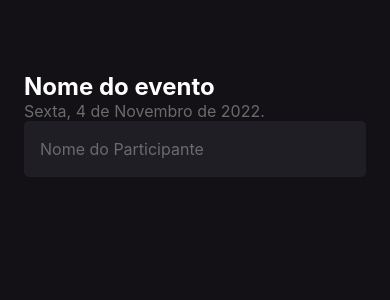
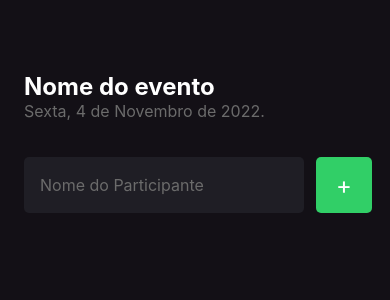
Before and after one commit to andreybatista/im-here, a React Native app: screen / in a window 390 px wide. Shown: the top 300 px of the page. Built offline with nearby package versions, Linux system fonts and the light colour scheme.

Commit message:
styles home

```diff
--- a/src/screens/Home/index.tsx
+++ b/src/screens/Home/index.tsx
@@ -1,8 +1,13 @@
-import { Text, View, TextInput } from "react-native";
+import { Text, View, TextInput, TouchableOpacity } from "react-native";
 
 import { styles } from "./styles";
 
 export function Home() {
+
+  function handleParticipantAdd() {
+    console.log('click')
+  }
+
   return (
     <View style={styles.container}>
       <Text style={styles.eventName}>
@@ -13,11 +18,19 @@
         Sexta, 4 de Novembro de 2022.
       </Text>
 
-      <TextInput
-        style={styles.input}
-        placeholder="Nome do Participante"
-        placeholderTextColor="#6B6B6B"
-      />
+      <View style={styles.form}>
+        <TextInput
+          style={styles.input}
+          placeholder="Nome do Participante"
+          placeholderTextColor="#6B6B6B"
+        />
+
+        <TouchableOpacity style={styles.button} onPress={handleParticipantAdd}>
+          <Text style={styles.buttonText}>
+            +
+          </Text>
+        </TouchableOpacity>
+      </View>
     </View>
   )
 }
--- a/src/screens/Home/styles.ts
+++ b/src/screens/Home/styles.ts
@@ -14,7 +14,14 @@
   },
   eventDate: {
     color: '#6B6B6B',
-    fontSize: 16
+    fontSize: 16,
+  },
+  form: {
+    width: '100%',
+    flexDirection: 'row',
+    gap: 12,
+    marginTop: 36,
+    marginBottom: 42
   },
   input: {
     height: 56,
@@ -22,6 +29,19 @@
     borderRadius: 5,
     color: '#FFF',
     padding: 16,
-    fontSize: 16
+    fontSize: 16,
+    flex: 1,
+  },
+  button: {
+    width: 56,
+    height: 56,
+    borderRadius: 5,
+    backgroundColor: '#31CF67',
+    alignItems: 'center',
+    justifyContent: 'center'
+  },
+  buttonText: {
+    color: '#FFF',
+    fontSize: 24
   }
 })
```
